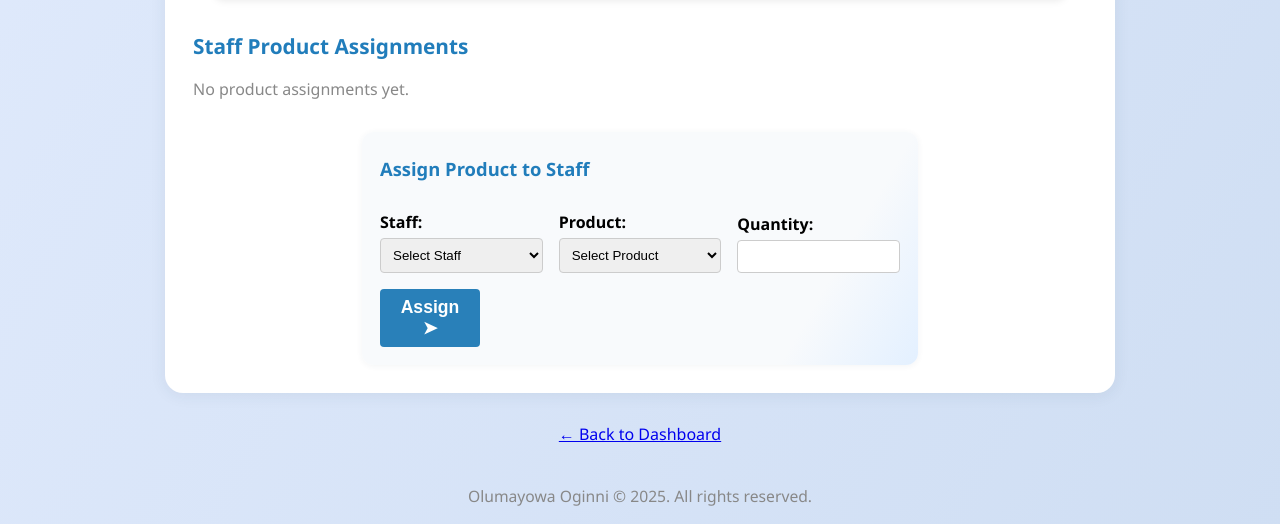
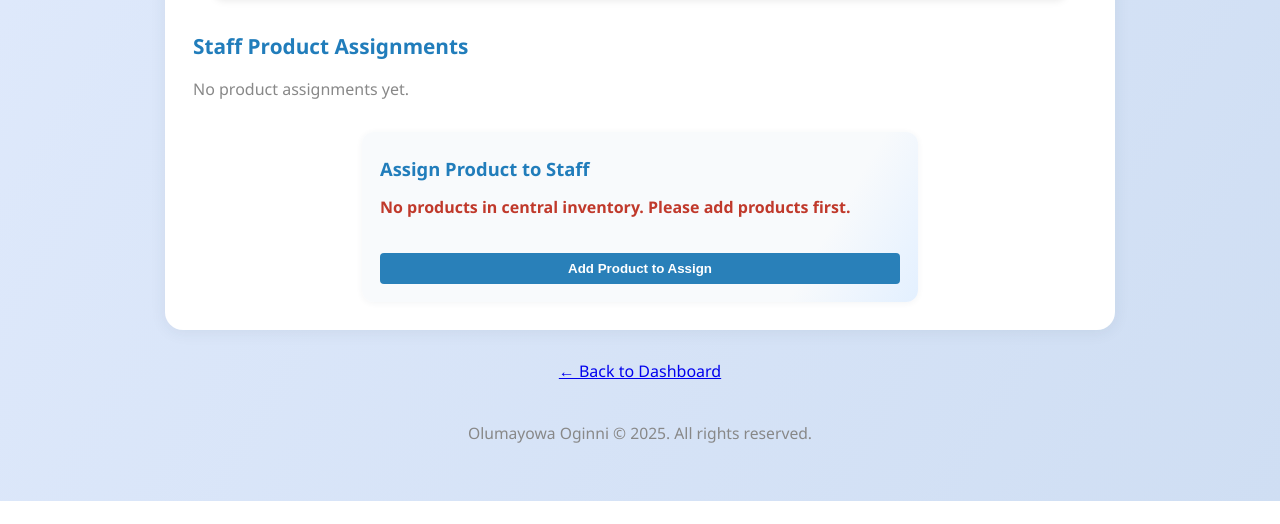
Before and after one commit to mayordagold/SuperMart_Inventory_System, a Flask app: page /admin_inventory_overview in a window 1280 px wide. Shown: the part 355-879 px from the top of the page. After the commit the page ends 856 px from the top, so only its background shows below. Run offline with Flask 3, Linux system fonts and the light colour scheme; the visitor is signed in with stand-in values (Sample User, id 1); data that the repository does not hold is empty; some libraries are stand-ins or nearby versions.

Commit message:
Add validation for staff_id and product_id in admin inventory assignment

```diff
--- a/app.py
+++ b/app.py
@@ -960,6 +960,9 @@ def admin_inventory_overview():
     if request.method == "POST":
         staff_id = request.form.get("staff_id")
         product_id = request.form.get("product_id")
+        if not staff_id or not product_id:
+            flash("❌ Please select both a staff member and a product.")
+            return redirect("/admin_inventory_overview")
         try:
             quantity = int(request.form.get("quantity"))
             if quantity <= 0:
--- a/templates/admin_inventory_overview.html
+++ b/templates/admin_inventory_overview.html
@@ -63,6 +63,10 @@
     <!-- Assignment Form Section -->
     <div style="background:linear-gradient(120deg,#f8fafc 80%,#e3f0ff 100%); border-radius:12px; box-shadow:0 1px 6px rgba(44,62,80,0.06); padding:24px 18px 18px 18px; max-width:520px; margin:0 auto;">
       <h2 style="color:#217dbb; font-size:1.15rem; margin-top:0;">Assign Product to Staff</h2>
+      {% if products|length == 0 %}
+        <div style="color:#c0392b; font-weight:bold; margin-bottom:10px;">No products in central inventory. Please add products first.</div>
+        <button class="submit-btn" style="width:100%;" disabled>Add Product to Assign</button>
+      {% else %}
       <form method="POST" style="display:flex; flex-wrap:wrap; gap:16px; align-items:flex-end;">
         <div style="flex:1; min-width:140px;">
           <label for="staff_id">Staff:</label>
@@ -90,6 +94,7 @@
           <button type="submit" class="submit-btn" style="margin-top:0;width:100%;font-size:1.1em;">Assign &#10148;</button>
         </div>
       </form>
+      {% endif %}
     </div>
   </div>
   <p style="margin-top:30px; text-align:center;"><a href="/dashboard">&larr; Back to Dashboard</a></p>
```
